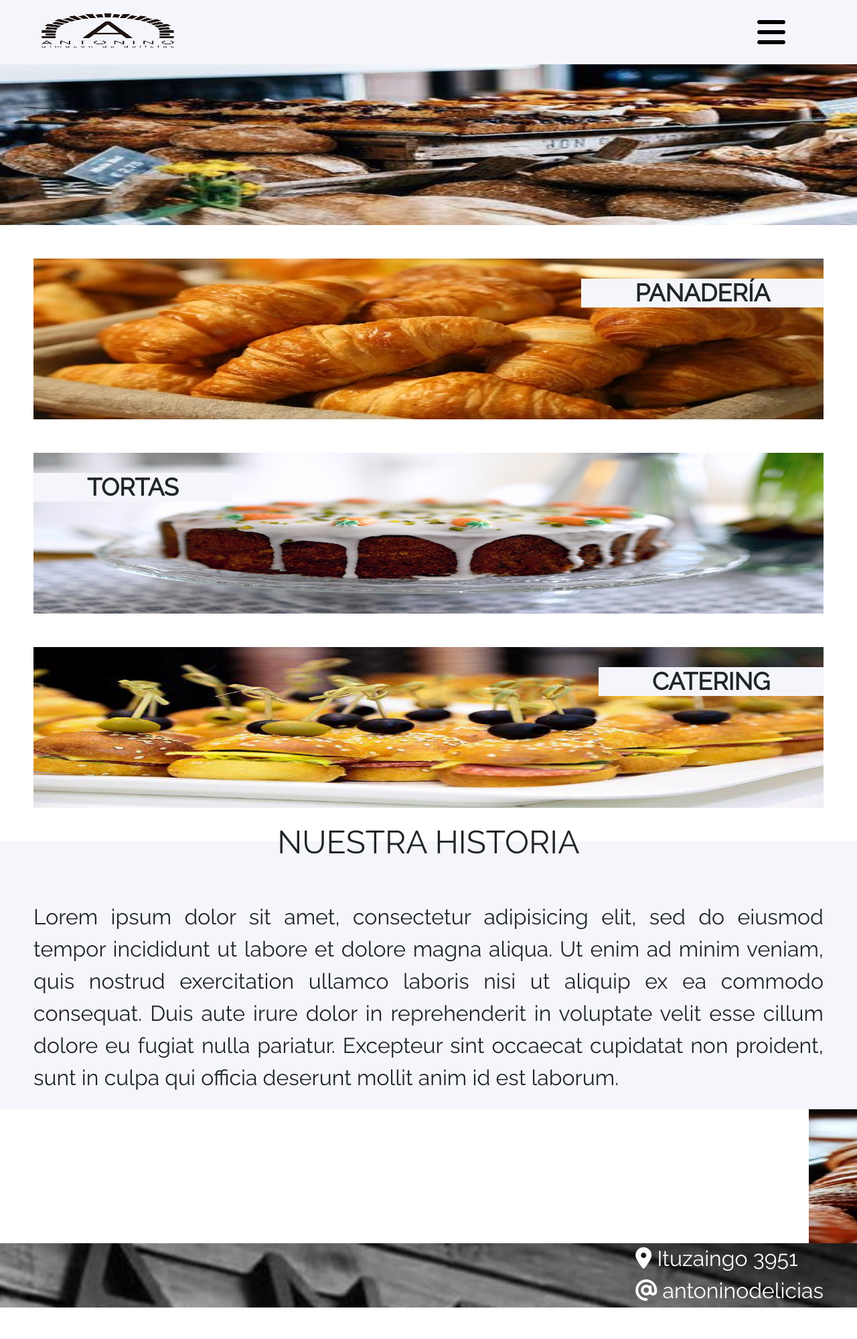
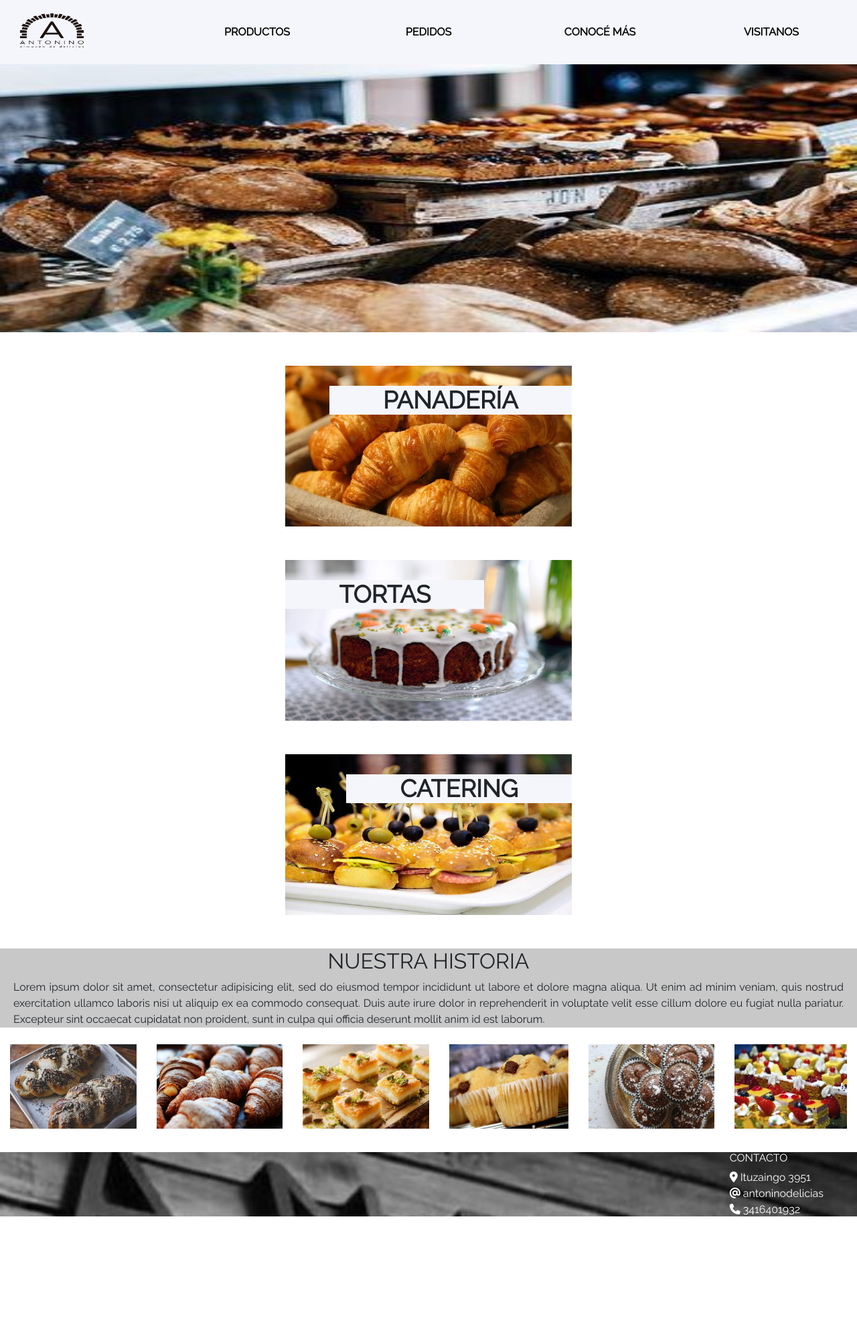
Before and after one commit to bbussi/FE-PotreroDigital, a plain HTML site: page index.html in a window 1280 px wide. Shown: the whole page at 67% size. After the commit the page ends 1818 px from the top, so only its background shows below. Drawn offline with nearby package versions, Linux system fonts and the light colour scheme.

Commit message:
v3 mobile header lista

```diff
--- a/index.html
+++ b/index.html
@@ -2,6 +2,7 @@
 <html lang="en" dir="ltr">
   <head>
     <meta charset="utf-8">
+    <meta name="viewport" content="width=device-width, initial-scale=1">
     <link href="https://cdn.jsdelivr.net/npm/bootstrap@5.2.0-beta1/dist/css/bootstrap.min.css" rel="stylesheet" integrity="sha384-0evHe/X+R7YkIZDRvuzKMRqM+OrBnVFBL6DOitfPri4tjfHxaWutUpFmBp4vmVor" crossorigin="anonymous">
     <link rel="stylesheet" href="public/css/estilos.css">
     <script src="https://kit.fontawesome.com/5f5a91322d.js" crossorigin="anonymous"></script>
--- a/public/css/estilos.css
+++ b/public/css/estilos.css
@@ -37,7 +37,7 @@ header{
 }
 
 .icon{
-  font-size: 3rem;
+  font-size: 1.25rem;
 }
 
 .header__navigation{
@@ -67,6 +67,8 @@ header{
   justify-content: space-around;
   align-content: center;
   flex-direction: column;
+  margin: 0px;
+  padding: 0px;
 }
 
 .header__navigation li{
@@ -82,7 +84,7 @@ header{
 .navigation__link{
   color: black;
   text-decoration: none;
-  font-size: 2rem;
+  font-size: 0.8rem;
   font-weight: bold;
 }
 
@@ -171,7 +173,7 @@ header{
  /*NOSOTROS*/
  #us {
    width: 100%;
-   height: 50vh;
+   height: auto;
    display:flex;
    justify-content: center;
    align-items: center;
@@ -234,3 +236,116 @@ footer {
   color:white;
   text-decoration: none;
 }
+
+@media (min-width: 1000px){
+  /*HEADER*/
+
+  .header__logo{
+    width: 12%;
+  }
+
+  .header__icon{
+    display:none;
+  }
+
+  .header__navigation{
+    width:80%;
+    height: 100%;
+    background-color: transparent;
+    display:flex;
+    justify-content: space-around;
+    align-items: center;
+    align-content: center;
+    flex-direction: row;
+  }
+
+
+  .header__navigation ul{
+    width:100%;
+    height: 100%;
+    display:flex;
+    align-items:center;
+    justify-content: center;
+    align-content: center;
+    flex-direction: row;
+    padding:0;
+    margin:0;
+  }
+
+  .navigation__link{
+    font-size: 1rem;
+  }
+
+  /*BANNER*/
+  #banner {
+    height: 50vh;
+  }
+
+  /*MAIN*/
+  main {
+    display:flex;
+    justify-content: center;
+    align-items: center;
+    align-content: center;
+    flex-wrap: wrap;
+    direction: row;
+  }
+/*secciones main*/
+
+
+/*pedidos*/
+  #pedidos {
+    height: 15vh;
+    background-color: rgb(230,230,230);
+    border-width: 5px;
+    margin-bottom: 0px;
+  }
+
+  .pedidos_title{
+    font-size: 3rem;
+  }
+/*nosotros*/
+  #us {
+    height: auto;
+    background-color: rgb(200,200,200);
+    margin-top: 0px;
+  }
+
+  .us_title{
+    font-size: 2rem;
+  }
+
+  #us p{
+    font-size: 1rem;
+    margin: 0px 20px 0px 20px;
+    text-align: justify;
+  }
+/*galeria*/
+  #carouselGalery{
+    display:none;
+  }
+
+  #staticGalery{
+    display:flex;
+    align-items: center;
+    justify-content: center;
+    align-content: center;
+    width: 100%
+    height: 24vh;
+    margin: 10px 0px 20px 0px;
+  }
+
+  .static-item{
+    margin:15px;
+  }
+
+/*FOOTER*/
+
+  .contact_title{
+    font-size: 1rem;
+  }
+
+  .contact_item {
+    font-size: 1rem;
+  }
+}
```
